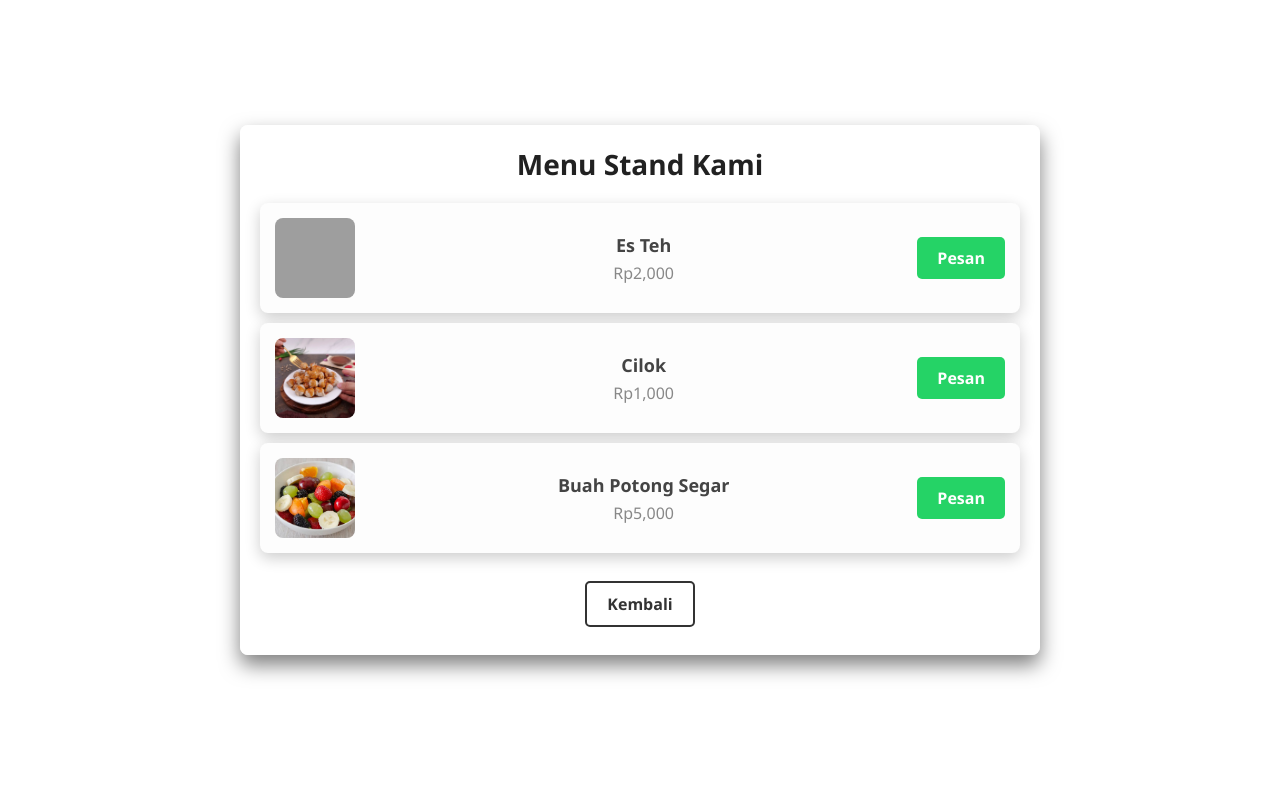
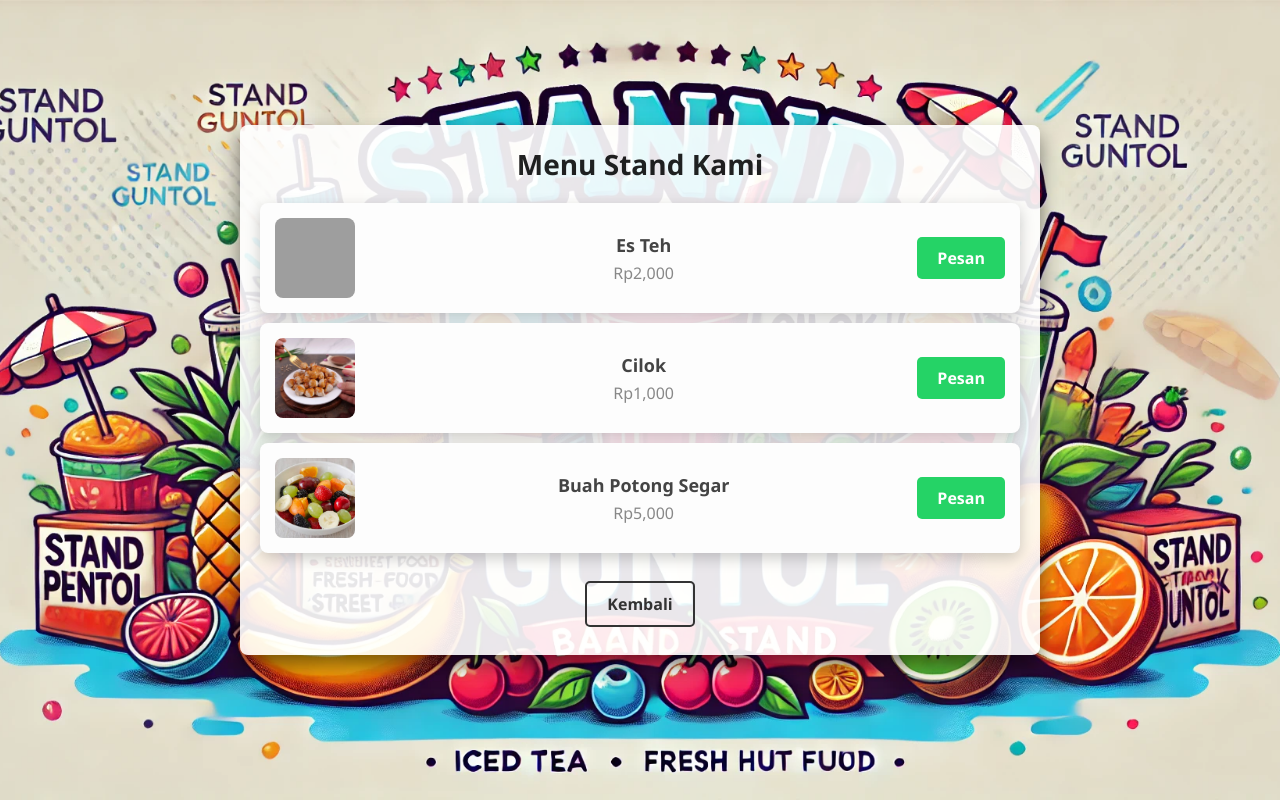
Before and after one commit to Randa23356/Bazzar, a plain HTML site: page menu.html in a window 1280 px wide. Drawn offline with Linux system fonts and the light colour scheme; grey boxes are pictures that could not be loaded.

Commit message:
Update menu.html

```diff
--- a/menu.html
+++ b/menu.html
@@ -8,7 +8,7 @@
 
     <meta name="viewport" content="width=device-width, initial-scale=1.0">
 
-    <link rel="Icon" href="img/icon1.jpg" type="image/x-icon">
+    <link rel="Icon" href="icon1.jpg" type="image/x-icon">
 
     <title>Stand Bazar Andong</title>
 
@@ -40,7 +40,7 @@
 
             min-height: 100vh;
 
-            background: url('img/bg.jpg') no-repeat center center/cover;
+            background: url('bg.jpg') no-repeat center center/cover;
 
             color: #333;
 
```
